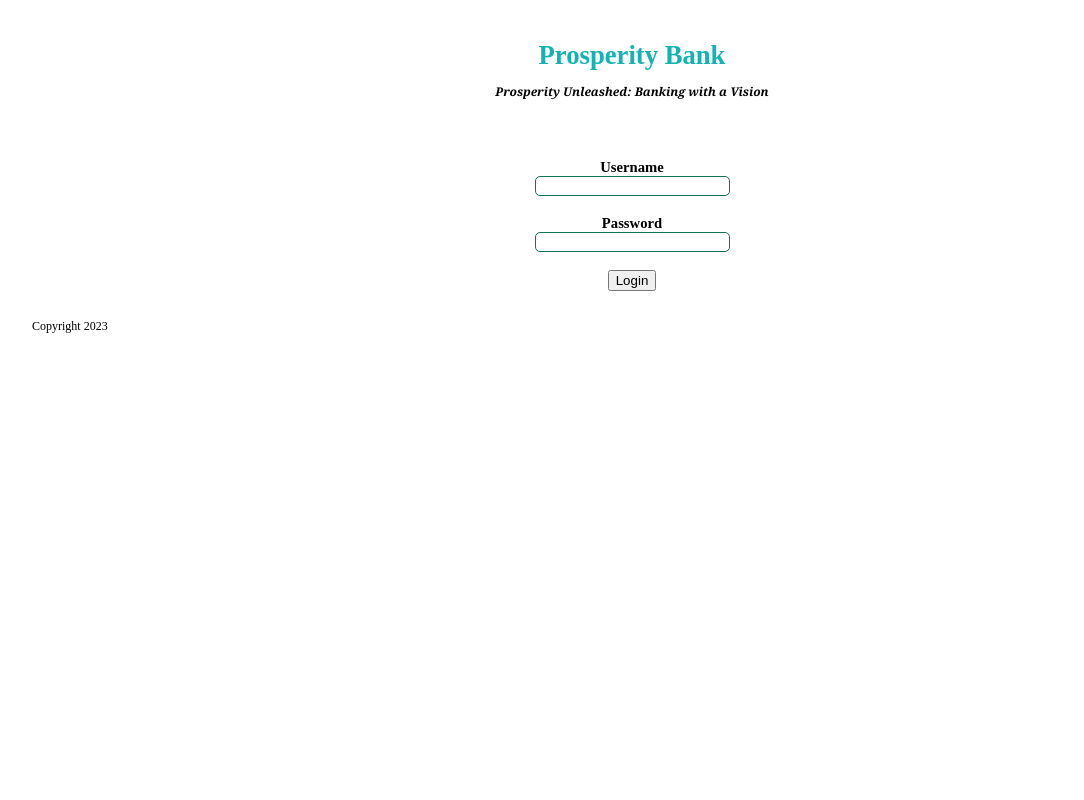
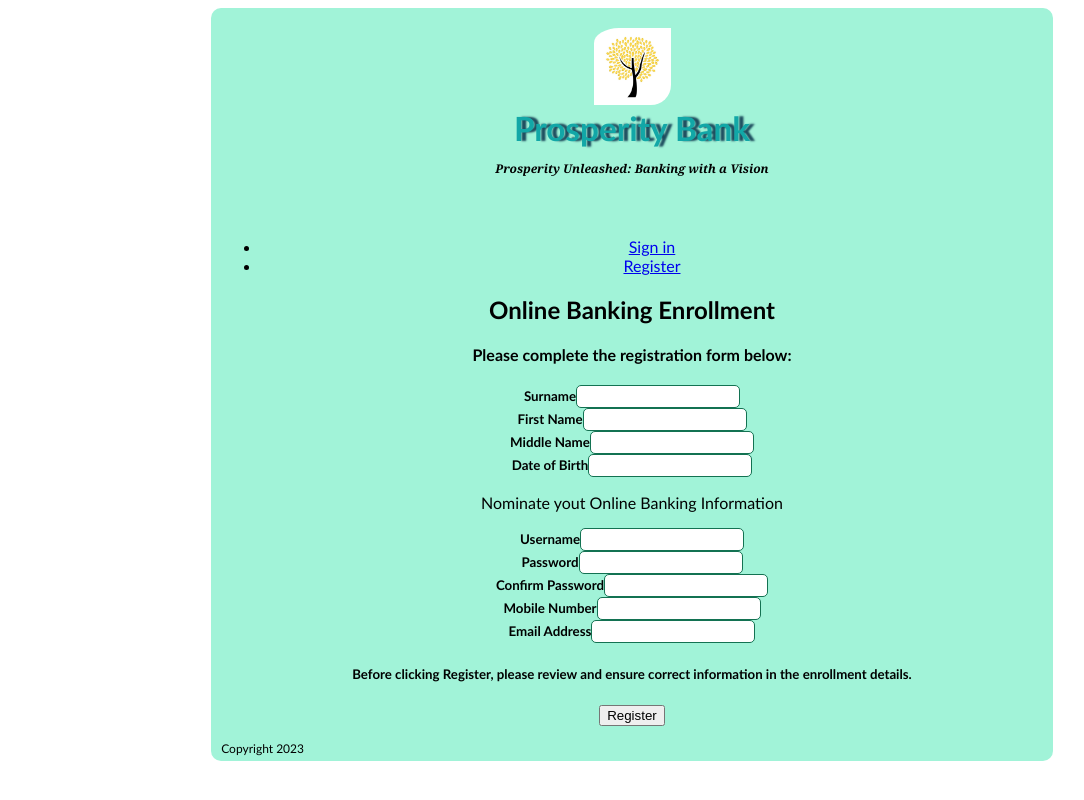
Before and after one commit to seenjey07/Prosperity-Bank, a React (Vite) app: page /signup in a window 1280 px wide. Shown: the whole page, without its empty margins (8-1092 px from the left). Built offline with nearby package versions, Linux system fonts and the light colour scheme.

Commit message:
Installed and used Router for LogIn and SignUp Pages

```diff
--- a/package.json
+++ b/package.json
@@ -11,7 +11,8 @@
   },
   "dependencies": {
     "react": "^18.2.0",
-    "react-dom": "^18.2.0"
+    "react-dom": "^18.2.0",
+    "react-router-dom": "^6.15.0"
   },
   "devDependencies": {
     "@types/react": "^18.2.15",
--- a/src/App.css
+++ b/src/App.css
@@ -1,39 +1,80 @@
 #root {
-  max-width: 1280px;
-  margin: 0 auto;
-  padding: 2rem;
+  width: 65%;
+  height: 65%;
+  margin: auto;
+  padding: 10px 10px 5px 10px;
+  text-align: center;
+  background-color: rgb(161, 243, 216);
+  font-family: 'Trebuchet MS';
+  border-radius: 10px;
+}
+
+/*Bank Logo*/
+.bankLogo {
+  border-radius: 25px 0 20px 0;
+  margin: 0;
+  padding: 10px 0 0 0;
+  width: 77px;
+  height: 77px;
+}
+
+/*For the Login Page*/
+.loginForm {
+  padding: 5px 5px 20px 5px;
   text-align: center;
 }
 
-/*For the Login Page*/
 header {
   text-align: center;
-  color: rgb(17, 179, 179);
-  font-size: 20pt;
+  color: rgb(18, 167, 167);
+  text-shadow: 5px 0 2px rgb(28, 74, 92);
+  font-size: 25pt;
   font-weight: bold;
 }
 
-p {
+.bankTagline {
   font-style: italic;
   font-size: 9pt;
   font-family: 'Cambria';
   font-weight: bold;
+  padding-bottom: 44px;
 }
 
 label {
-  font-size: 11pt;
+  font-size: 10pt;
   font-weight: bold;
 }
 
 input {
   border-radius: 5px;
   border: 1px solid rgb(19, 114, 82);
-  font-size: 11pt;
+  font-size: 9pt;
+  padding: 3px;
+  font-weight: bold;
+  font-family: 'Trebuchet MS';
 }
 
-footer {
+.signInButton{
+  border: transparent;
+  border-radius: 7px 0 7px 0;
+  background-color:rgb(24, 207, 198);
+  font-size: 9pt;
+  font-family: 'Cambria';
+  font-weight: bold;
+}
+
+.signUp {
+  font-size: 9pt;
+  font-family: 'Cambria';
+  font-weight: bold;
+  margin: 0;
+  padding: 15px 0 20px 0;
+}
+
+.footerContainer {
   font-size: 9pt;
   display: flex;
   flex-direction: column;
   align-items: flex-start;
+  padding: 15px 0 0 0;
 }
--- a/src/App.jsx
+++ b/src/App.jsx
@@ -1,20 +1,42 @@
-import './App.css'
-import LoginPage from './components/LoginPage'
+import React from 'react';
+import { BrowserRouter as Router, Routes, Route, Link } from 'react-router-dom';
+import './App.css';
+import LoginPage from './components/LoginPage';
+import SignUpPage from './components/SignUpPage';
 
 function App() {
   return (
+  <>
     <div>
+      <img className="bankLogo" src="/src/BankLogo.jpg" alt="BankLogo" />
       <header>Prosperity Bank</header>
-      <p>Prosperity Unleashed: Banking with a Vision</p>
-      <br></br><br></br>
+      <p className="bankTagline">Prosperity Unleashed: Banking with a Vision</p>
+    </div>
 
-      <main>
-        <LoginPage />
-      </main> <br></br>
+    <Router>
+     <main>
+        <nav>
+          <ul>
+            <li>
+              <Link to="/login">Sign in</Link>
+            </li>
+            <li>
+              <Link to="/signup">Register</Link>
+            </li>
+          </ul>
+        </nav>
 
+        <Routes>
+          <Route path="login" element={<LoginPage />} />
+          <Route path="signup" element={<SignUpPage />} />
+        </Routes>
+     </main>
+    </Router>
+
+    <div className="footerContainer">
       <footer>Copyright 2023</footer>
-
     </div>
+  </>
   )
 }
 
--- a/src/components/Input.jsx
+++ b/src/components/Input.jsx
@@ -1,11 +1,17 @@
 
 const Input = (props) => {
-    const { label, type } = props
+    const { label, type, id, value, onChange, fullName, birthday, accountNumber } = props
 
     return (
       <>
-        <label>{label}</label><br></br>
-        <input title={label} type={type}/>
+        <label>{label}</label>
+        <input
+				title={label}
+				type={type}
+				id={id}
+				value={value}
+				onChange={onChange}
+				/>
       </>
     )
 }
--- a/src/components/LoginPage.jsx
+++ b/src/components/LoginPage.jsx
@@ -1,29 +1,47 @@
-import Input from "./Input"
+import React, { useState } from 'react';
+import { Link } from 'react-router-dom';
+import Input from "./Input";
 
 
 const LoginPage = () => {
+	const [username, setUsername] = useState ('');
+	const [password, setPassword] = useState ('');
+
+	const onUsernameChange = (e) => setUsername(e.target.value)
+	const onPasswordChange = (e) => setPassword(e.target.value)
+
+	const handleSubmitButton = (e) => {
+		e.preventDefault();
+		console.log('Logging in ', username);
+	}
 
 	return (
-			<div>
-				<form style={{
-					display: 'block',
-					padding: '10px',
-					textAlign: 'center',
-				}}>
+		<>
+		<form className="loginForm">
+
 			<Input
+				key="username"
 				label="Username"
 				type="text"
-					/><br></br><br></br>
+				id="username"
+				value={username}
+				onChange={onUsernameChange} /> <br /><br />
 
 			<Input
+				key="password"
 				label="Password"
 				type="password"
-					/><br></br><br></br>
+				id="password"
+				value={password}
+				onChange={onPasswordChange} /> <br /><br />
 
-					<button type="submit">Login</button>
+			<button className="signInButton" type="submit" onClick={handleSubmitButton}>Sign in</button>
 		</form>
-			</div>
-    )
+
+		<p className="signUp">Don't have an account yet? <br /> <Link to="./components/SignUpPage">Sign up</Link>!</p>
+		</>
+
+	);
 }
 
   export default LoginPage
--- /dev/null
+++ b/src/components/SignUpPage.jsx
@@ -0,0 +1,118 @@
+import React, { useState } from 'react';
+import Input from "./Input";
+
+const SignUpPage = () => {
+	const [surname, setSurname] = useState ('');
+	const [firstName, setFirstName] = useState ('');
+	const [middleName, setMiddleName] = useState ('');
+	const [birthday, setBirthday] = useState ('');
+	const [username, setUsername] = useState ('');
+	const [password, setPassword] = useState ('');
+	const [confirmPassword, setConfirmPassword] = useState ('');
+	const [mobileNumber, setMobileNumber] = useState ('');
+	const [email, setEmail] = useState ('');
+
+	const onSurnameChange = (e) => setSurname(e.target.value);
+	const onFirstNameChange = (e) => setFirstName(e.target.value);
+	const onMiddleNameChange = (e) => setMiddleName(e.target.value);
+	const onBirthdayChange = (e) => setBirthday(e.target.value);
+	const onUsernameChange = (e) => setUsername(e.target.value);
+	const onPasswordChange = (e) => setPassword(e.target.value);
+	const onConfirmPasswordChange = (e) => setConfirmPassword(e.target.value);
+	const onMobileNumberChange = (e) => setMobileNumber(e.target.value);
+	const onEmailChange = (e) => setEmail(e.target.value);
+
+	const handleRegisterButton = (e) => {
+		e.preventDefault();
+		console.log('Thank you for registering your account, ', firstName);
+	}
+
+	return (
+		<div>
+			<h2>Online Banking Enrollment</h2>
+				<h4>Please complete the registration form below:</h4>
+				<form className="signUpContainer">
+
+			<Input
+				key="surname"
+				label="Surname"
+				type="text"
+				id="surname"
+				value={surname}
+				onChange={onSurnameChange} /> <br />
+
+			<Input
+				key="firstName"
+				label="First Name"
+				type="text"
+				id="firstName"
+				value={firstName}
+				onChange={onFirstNameChange} /> <br />
+
+			<Input
+				key="middleName"
+				label="Middle Name"
+				type="text"
+				id="middleName"
+				value={middleName}
+				onChange={onMiddleNameChange} /> <br />
+
+			<Input
+				key="birthday"
+				label="Date of Birth"
+				type="text"
+				id="birthday"
+				value={birthday}
+				onChange={onBirthdayChange} /> <br />
+
+
+			<p className="registerBankingInfoText">Nominate yout Online Banking Information</p>
+
+			<Input
+				key="username"
+				label="Username"
+				type="text"
+				id="username"
+				value={username}
+				onChange={onUsernameChange} /> <br />
+
+			<Input
+				key="password"
+				label="Password"
+				type="password"
+				id="password"
+				value={password}
+				onChange={onPasswordChange} /> <br />
+
+			<Input
+				key="confirmPassword"
+				label="Confirm Password"
+				type="password"
+				id="confirmPassword"
+				value={confirmPassword}
+				onChange={onConfirmPasswordChange} /> <br />
+
+			<Input
+				key="mobileNumber"
+				label="Mobile Number"
+				type="text"
+				id="mobileNumber"
+				value={mobileNumber}
+				onChange={onMobileNumberChange} /> <br />
+
+			<Input
+				key="email"
+				label="Email Address"
+				type="email"
+				id="email"
+				value={email}
+				onChange={onEmailChange} /> <br />
+
+				<h5 className="beforeSubmitText">Before clicking Register, please review and ensure correct information in the enrollment details.</h5>
+					<button type="submit" onClick={handleRegisterButton}>Register</button>
+				</form>
+		</div>
+	);
+}
+
+  export default SignUpPage;
```
Also changed, not shown: src/components/RegistrationPage.jsx (deleted, +0 -11 lines), src/BankLogo.jpg (added), 1 other file (tests, documents, lock files or other folders). Lines whose indentation alone changed are shown as unchanged.
